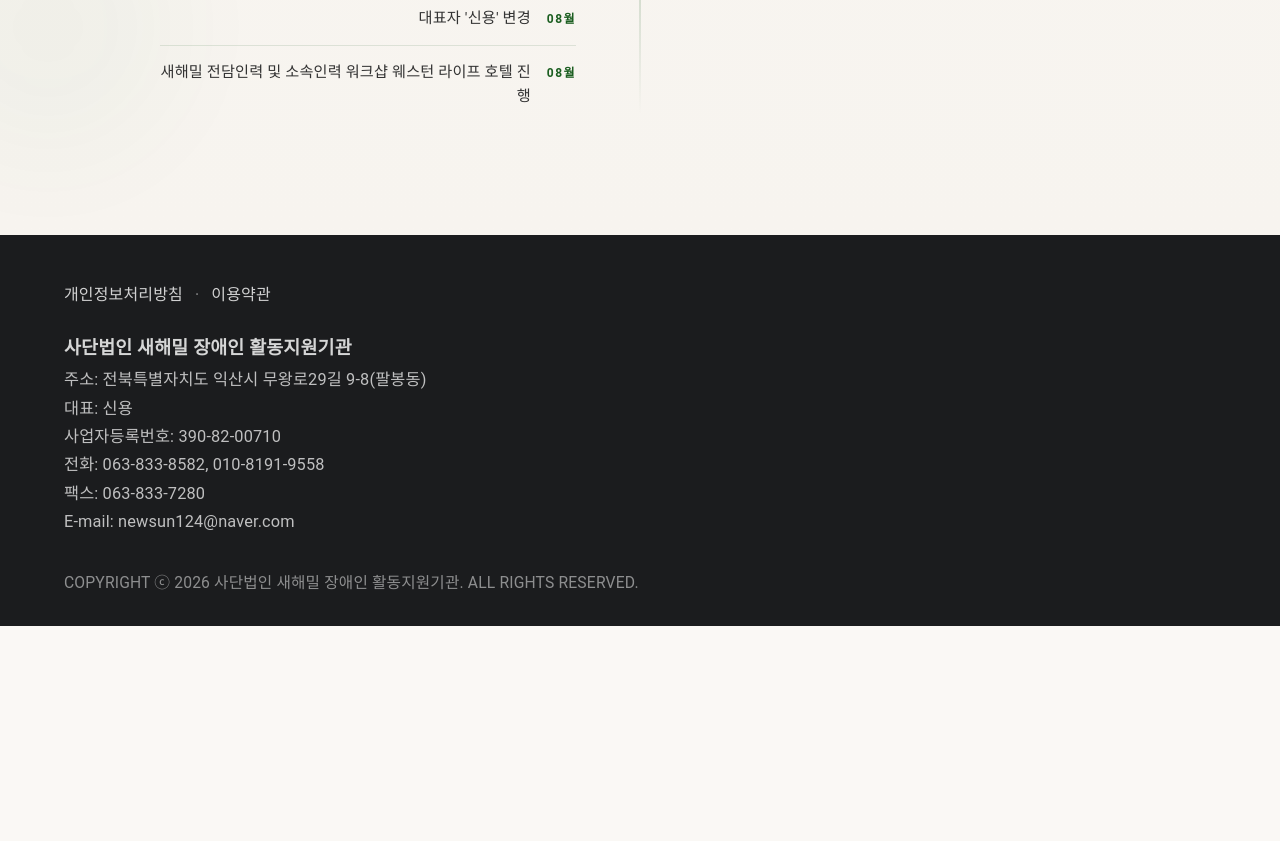
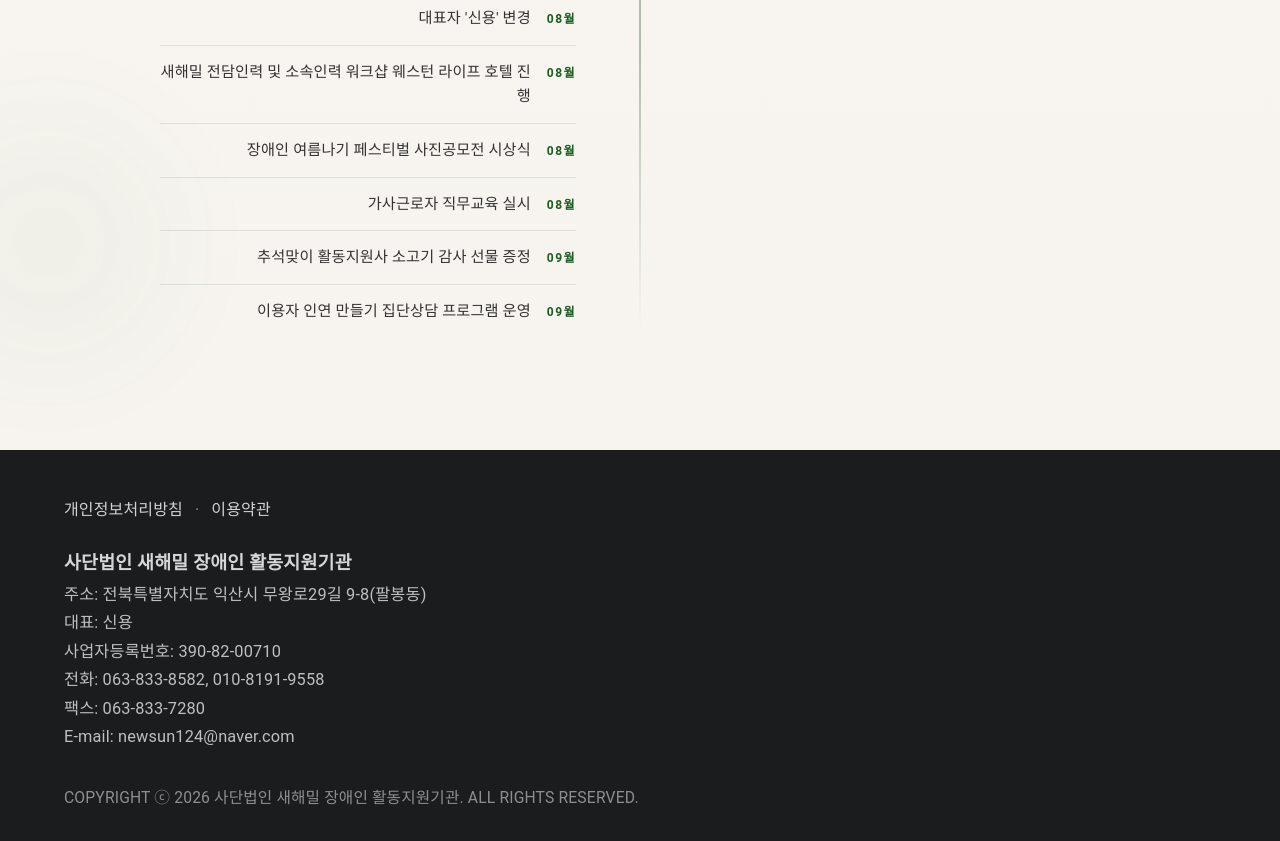
Before and after one commit to leeyeonju02/saehaemil, a Next.js app: page /history in a window 1280 px wide. Shown: the part 4360-5201 px from the top of the page. Before the commit the page ends 4986 px from the top, so only its background shows below. Built offline with nearby package versions, Linux system fonts and the light colour scheme.

Commit message:
9월 연혁 추가

```diff
--- a/components/sections/history/HistorySection.tsx
+++ b/components/sections/history/HistorySection.tsx
@@ -146,6 +146,13 @@ const HISTORY: HistoryYear[] = [
         month: "08월",
         event:
           "새해밀 전담인력 및 소속인력 워크샵 웨스턴 라이프 호텔 진행",
+      },
+      { month: "08월", event: "장애인 여름나기 페스티벌 사진공모전 시상식" },
+      { month: "08월", event: "가사근로자 직무교육 실시" },
+      { month: "09월", event: "추석맞이 활동지원사 소고기 감사 선물 증정" },
+      {
+        month: "09월",
+        event: "이용자 인연 만들기 집단상담 프로그램 운영",
       },
     ],
   },
```
